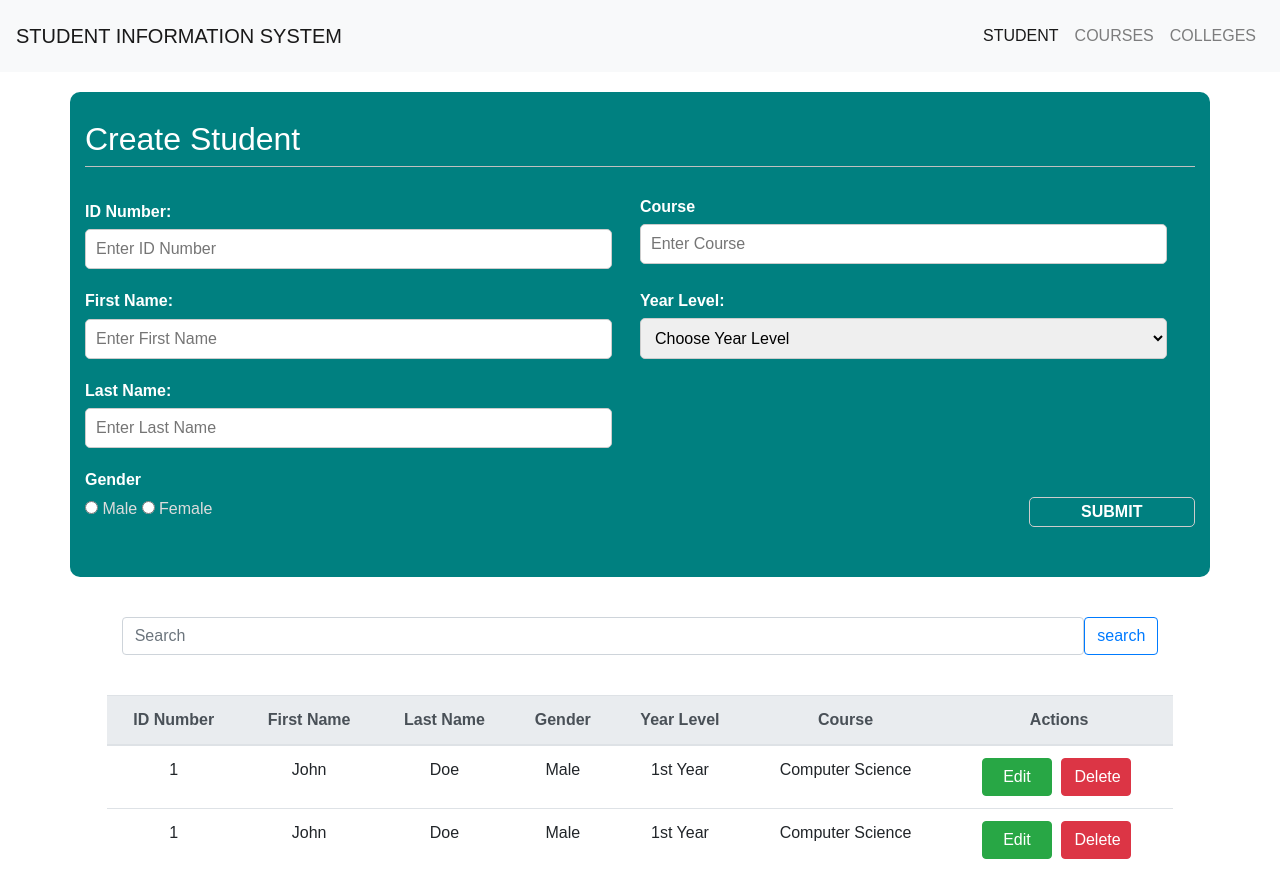
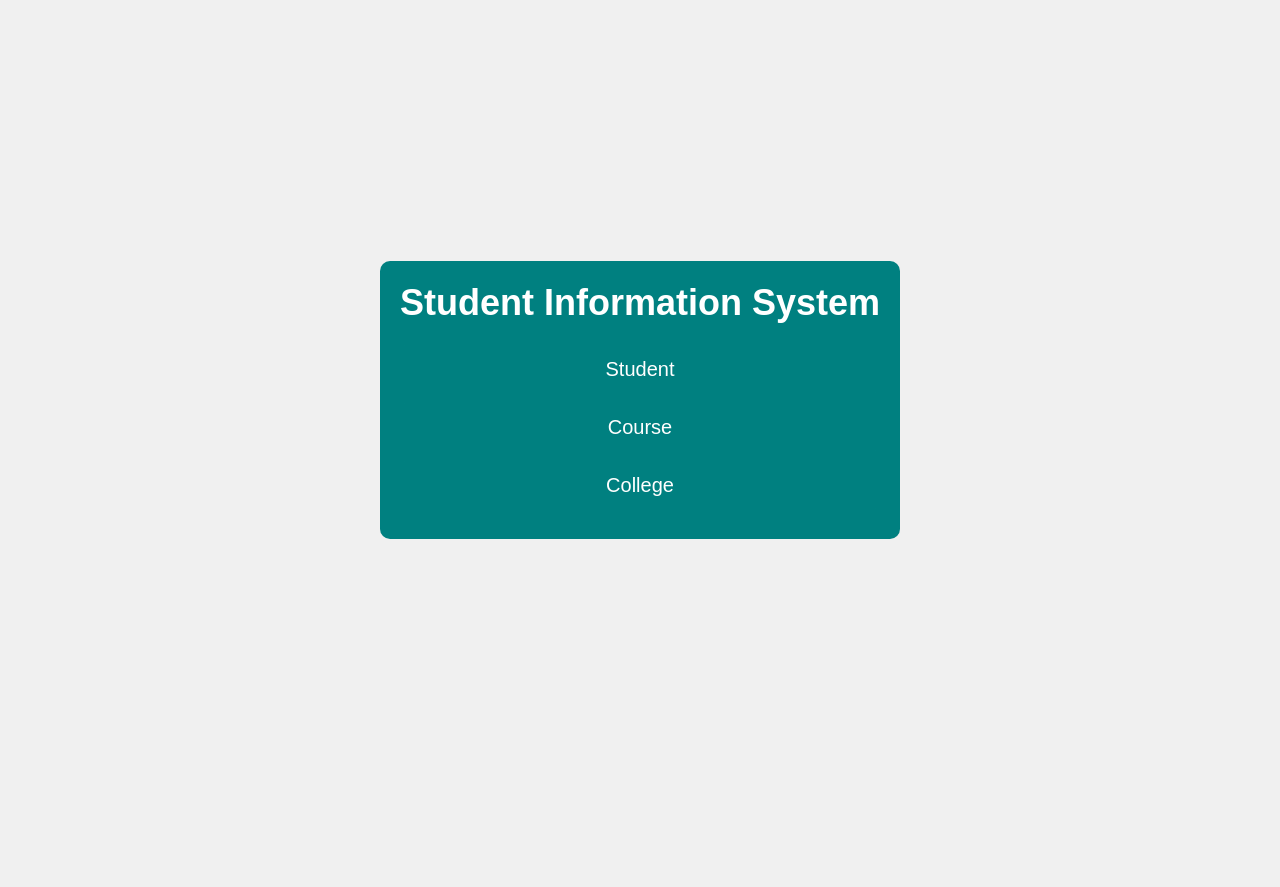
Before and after one commit to joannagiga/SSIS_v3, a Flask app: page / in a window 1280 px wide. After the commit the page ends 539 px from the top, so only its background shows below. Run offline with Flask 3, Linux system fonts and the light colour scheme; some libraries are stand-ins or nearby versions.

Commit message:
updated html

```diff
--- a/app/__init__.py
+++ b/app/__init__.py
@@ -21,11 +21,11 @@ def create_app(test_config=None):
     mysql.init_app(app)
     CSRFProtect(app)
 
-    @app.route('/homepage')
+    @app.route('/')
     def homepage():
         return render_template('homepage.html')
 
-    @app.route('/')
+    @app.route('/student')
     def students():
         return render_template('students.html')
 
--- a/app/templates/college.html
+++ b/app/templates/college.html
@@ -2,7 +2,7 @@
 {% block container1 %}
   <!-- NAVIGATION BAR -->
   <nav class="navbar navbar-expand-lg py-3 navbar-light bg-light">
-    <a class="navbar-brand" href="/homepage">STUDENT INFORMATION SYSTEM</a>
+    <a class="navbar-brand" href="/">STUDENT INFORMATION SYSTEM</a>
     <button class="navbar-toggler" type="button" data-toggle="collapse" data-target="#navbarNav"
       aria-controls="navbarNav" aria-expanded="false" aria-label="Toggle navigation">
       <span class="navbar-toggler-icon"></span>
@@ -10,7 +10,7 @@
     <div class="collapse navbar-collapse" id="navbarNav">
       <ul class="navbar-nav ml-auto">
         <li class="nav-item">
-          <a class="nav-link" href="/">STUDENT</a>
+          <a class="nav-link" href="/student">STUDENT</a>
         </li>
         <li class="nav-item">
           <a class="nav-link" href="/course">COURSES</a>
--- a/app/templates/course.html
+++ b/app/templates/course.html
@@ -2,7 +2,7 @@
 {% block container1 %}
     <!-- NAVIGATION BAR -->
     <nav class="navbar navbar-expand-lg py-3 navbar-light bg-light">
-      <a class="navbar-brand" href="/homepage">STUDENT INFORMATION SYSTEM</a>
+      <a class="navbar-brand" href="/">STUDENT INFORMATION SYSTEM</a>
       <button class="navbar-toggler" type="button" data-toggle="collapse" data-target="#navbarNav"
         aria-controls="navbarNav" aria-expanded="false" aria-label="Toggle navigation">
         <span class="navbar-toggler-icon"></span>
@@ -10,7 +10,7 @@
       <div class="collapse navbar-collapse" id="navbarNav">
         <ul class="navbar-nav ml-auto">
           <li class="nav-item">
-            <a class="nav-link" href="/">STUDENT</a>
+            <a class="nav-link" href="/student">STUDENT</a>
           </li>
           <li class="nav-item active">
             <a class="nav-link" href="/course">COURSES<span class="sr-only">(current)</span></a>
--- a/app/templates/homepage.html
+++ b/app/templates/homepage.html
@@ -68,7 +68,7 @@
   <div class="box">
     <h1>Student Information System</h1>
     <div class="buttons-group">
-      <a href="/" class="btn btn-primary btn-lg">Student</a>
+      <a href="/student" class="btn btn-primary btn-lg">Student</a>
       <a href="/course/" class="btn btn-primary btn-lg">Course</a>
       <a href="/college/" class="btn btn-primary btn-lg">College</a>
     </div>
--- a/app/templates/students.html
+++ b/app/templates/students.html
@@ -2,7 +2,7 @@
 {% block container1 %}
     <!-- NAVIGATION BAR -->
     <nav class="navbar navbar-expand-lg py-3 navbar-light bg-light">
-      <a class="navbar-brand" href="/homepage">STUDENT INFORMATION SYSTEM</a>
+      <a class="navbar-brand" href="/">STUDENT INFORMATION SYSTEM</a>
       <button class="navbar-toggler" type="button" data-toggle="collapse" data-target="#navbarNav"
         aria-controls="navbarNav" aria-expanded="false" aria-label="Toggle navigation">
         <span class="navbar-toggler-icon"></span>
@@ -10,7 +10,7 @@
       <div class="collapse navbar-collapse" id="navbarNav">
         <ul class="navbar-nav ml-auto">
           <li class="nav-item active">
-            <a class="nav-link" href="/">STUDENT<span class="sr-only">(current)</span></a>
+            <a class="nav-link" href="/student">STUDENT<span class="sr-only">(current)</span></a>
           </li>
           <li class="nav-item">
             <a class="nav-link" href="/course">COURSES</a>
```
